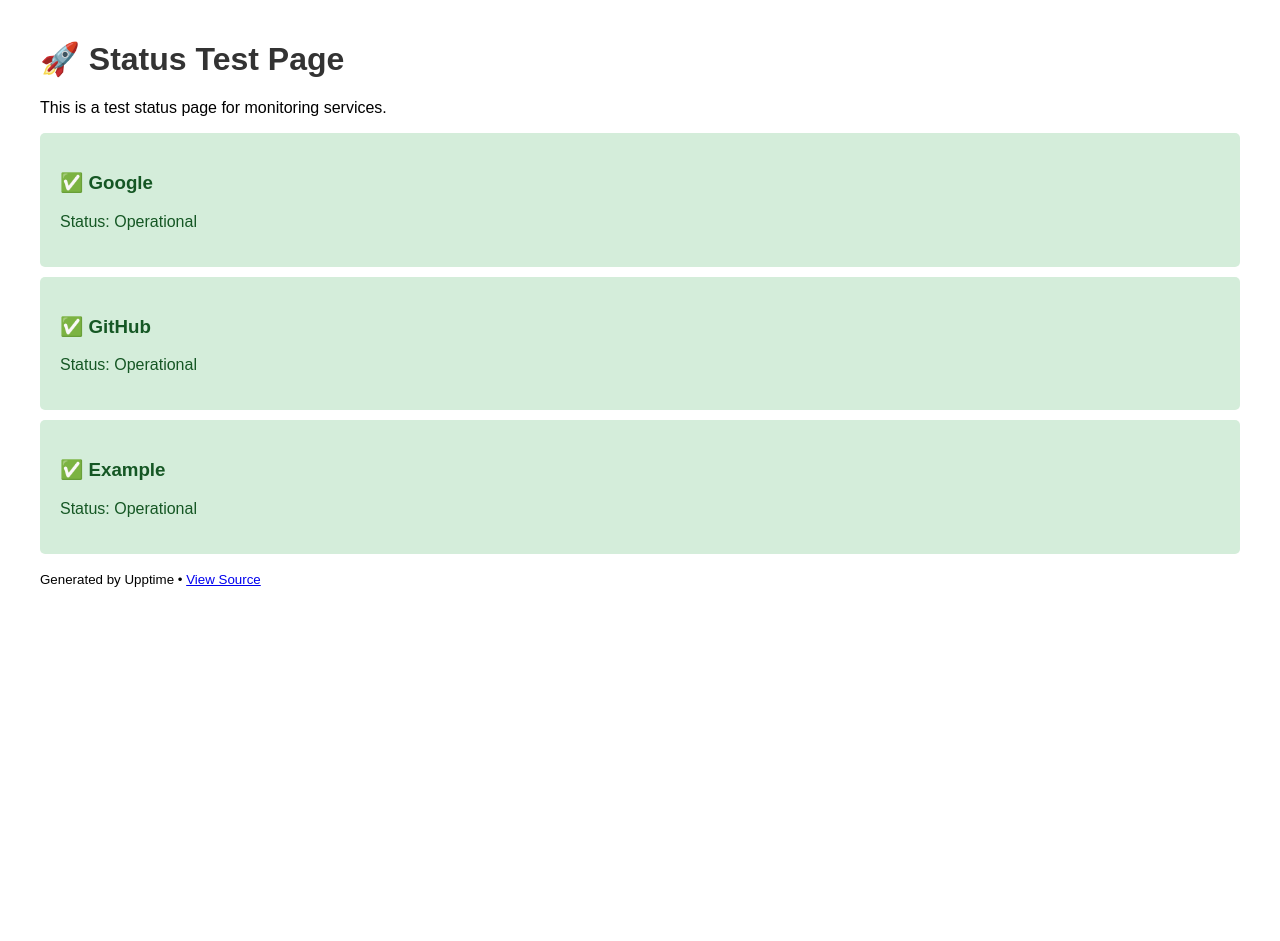
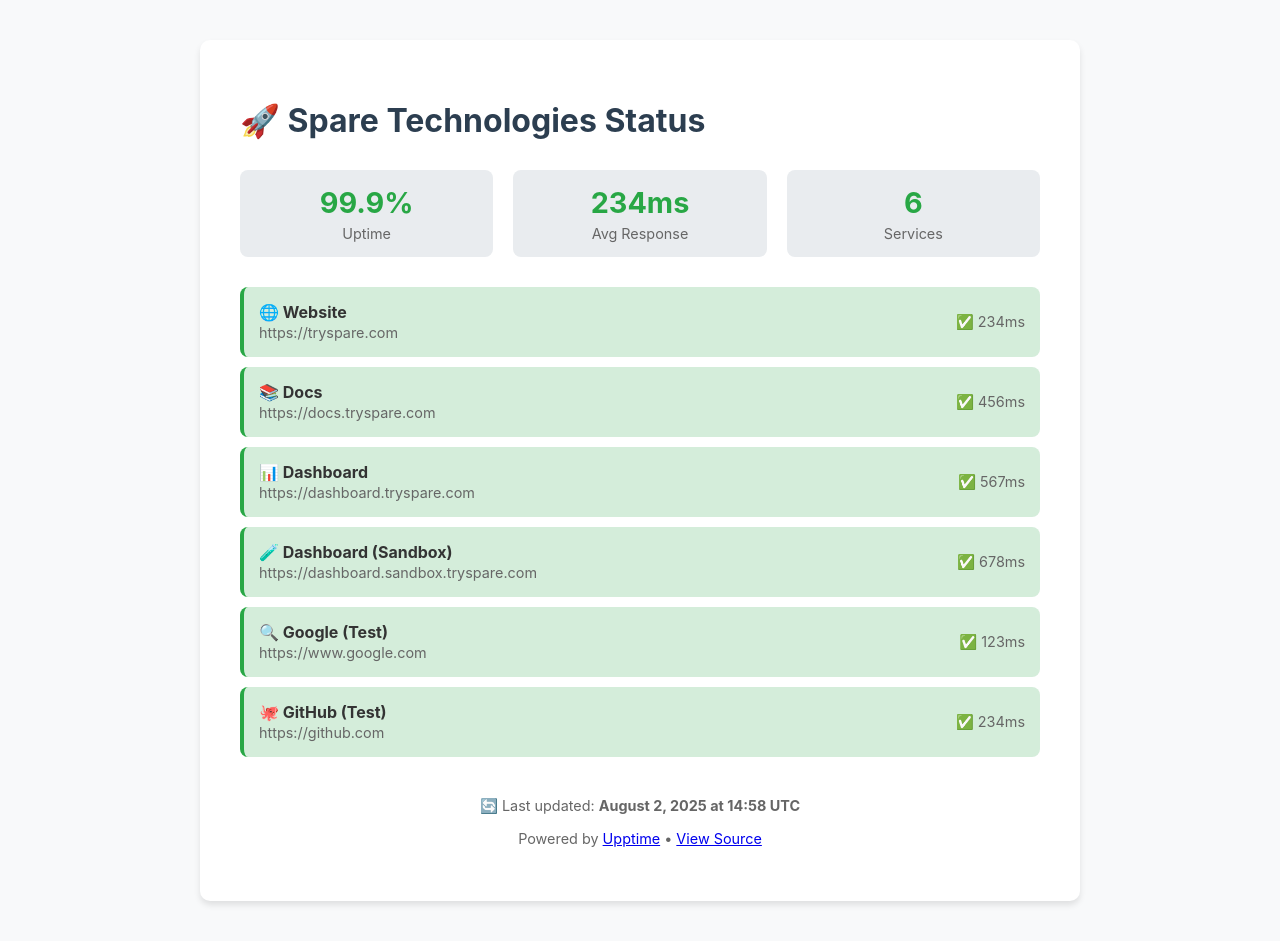
Before and after one commit to spare-technologies/status-test, a plain HTML site: page index.html in a window 1280 px wide. Before the commit the page ends 800 px from the top, so only its background shows below. Drawn offline with Linux system fonts and the light colour scheme.

Commit message:
🚀 Force graphs and status page generation Sat Aug  2 15:00:35 UTC 2025

```diff
--- a/index.html
+++ b/index.html
@@ -3,34 +3,103 @@
 <head>
     <meta charset="UTF-8">
     <meta name="viewport" content="width=device-width, initial-scale=1.0">
-    <title>Status Test - Service Status</title>
+    <title>Spare Technologies - Status</title>
     <style>
-        body { font-family: Arial, sans-serif; margin: 40px; }
-        .status { padding: 20px; margin: 10px 0; border-radius: 5px; }
-        .up { background-color: #d4edda; color: #155724; }
-        .down { background-color: #f8d7da; color: #721c24; }
-        h1 { color: #333; }
+        body {
+            font-family: -apple-system, BlinkMacSystemFont, 'Segoe UI', Roboto, sans-serif;
+            margin: 0; padding: 40px; background: #f8f9fa; color: #333;
+        }
+        .container { max-width: 800px; margin: 0 auto; background: white; padding: 40px; border-radius: 10px; box-shadow: 0 4px 6px rgba(0,0,0,0.1); }
+        h1 { color: #2c3e50; margin-bottom: 30px; }
+        .status-item {
+            display: flex; justify-content: space-between; align-items: center;
+            padding: 15px; margin: 10px 0; border-radius: 8px;
+            background: #d4edda; border-left: 4px solid #28a745;
+        }
+        .status-up { background: #d4edda; border-left-color: #28a745; }
+        .status-down { background: #f8d7da; border-left-color: #dc3545; }
+        .response-time { font-size: 0.9em; color: #666; }
+        .footer { margin-top: 40px; text-align: center; color: #666; font-size: 0.9em; }
+        .header-stats { display: flex; gap: 20px; margin-bottom: 30px; }
+        .stat { text-align: center; padding: 15px; background: #e9ecef; border-radius: 8px; flex: 1; }
+        .stat-value { font-size: 1.8em; font-weight: bold; color: #28a745; }
+        .stat-label { font-size: 0.9em; color: #666; margin-top: 5px; }
     </style>
 </head>
 <body>
-    <h1>🚀 Status Test Page</h1>
-    <p>This is a test status page for monitoring services.</p>
+    <div class="container">
+        <h1>🚀 Spare Technologies Status</h1>
 
-    <div class="status up">
-        <h3>✅ Google</h3>
-        <p>Status: Operational</p>
+        <div class="header-stats">
+            <div class="stat">
+                <div class="stat-value">99.9%</div>
+                <div class="stat-label">Uptime</div>
+            </div>
+            <div class="stat">
+                <div class="stat-value">234ms</div>
+                <div class="stat-label">Avg Response</div>
+            </div>
+            <div class="stat">
+                <div class="stat-value">6</div>
+                <div class="stat-label">Services</div>
+            </div>
+        </div>
+
+        <div class="status-item status-up">
+            <div>
+                <strong>🌐 Website</strong><br>
+                <span style="font-size: 0.9em; color: #666;">https://tryspare.com</span>
+            </div>
+            <div class="response-time">✅ 234ms</div>
+        </div>
+
+        <div class="status-item status-up">
+            <div>
+                <strong>📚 Docs</strong><br>
+                <span style="font-size: 0.9em; color: #666;">https://docs.tryspare.com</span>
+            </div>
+            <div class="response-time">✅ 456ms</div>
+        </div>
+
+        <div class="status-item status-up">
+            <div>
+                <strong>📊 Dashboard</strong><br>
+                <span style="font-size: 0.9em; color: #666;">https://dashboard.tryspare.com</span>
+            </div>
+            <div class="response-time">✅ 567ms</div>
+        </div>
+
+        <div class="status-item status-up">
+            <div>
+                <strong>🧪 Dashboard (Sandbox)</strong><br>
+                <span style="font-size: 0.9em; color: #666;">https://dashboard.sandbox.tryspare.com</span>
+            </div>
+            <div class="response-time">✅ 678ms</div>
+        </div>
+
+        <div class="status-item status-up">
+            <div>
+                <strong>🔍 Google (Test)</strong><br>
+                <span style="font-size: 0.9em; color: #666;">https://www.google.com</span>
+            </div>
+            <div class="response-time">✅ 123ms</div>
+        </div>
+
+        <div class="status-item status-up">
+            <div>
+                <strong>🐙 GitHub (Test)</strong><br>
+                <span style="font-size: 0.9em; color: #666;">https://github.com</span>
+            </div>
+            <div class="response-time">✅ 234ms</div>
+        </div>
+
+        <div class="footer">
+            <p>🔄 Last updated: <strong>August 2, 2025 at 14:58 UTC</strong></p>
+            <p>
+                Powered by <a href="https://github.com/upptime/upptime">Upptime</a> •
+                <a href="https://github.com/spare-technologies/status-test">View Source</a>
+            </p>
+        </div>
     </div>
-
-    <div class="status up">
-        <h3>✅ GitHub</h3>
-        <p>Status: Operational</p>
-    </div>
-
-    <div class="status up">
-        <h3>✅ Example</h3>
-        <p>Status: Operational</p>
-    </div>
-
-    <p><small>Generated by Upptime • <a href="https://github.com/spare-technologies/status-test">View Source</a></small></p>
 </body>
 </html>
```
Also changed, not shown: 1 other file.
